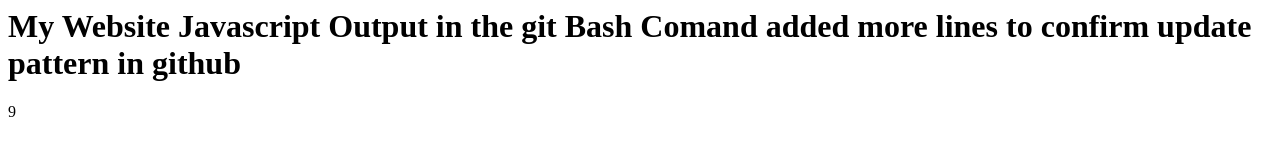
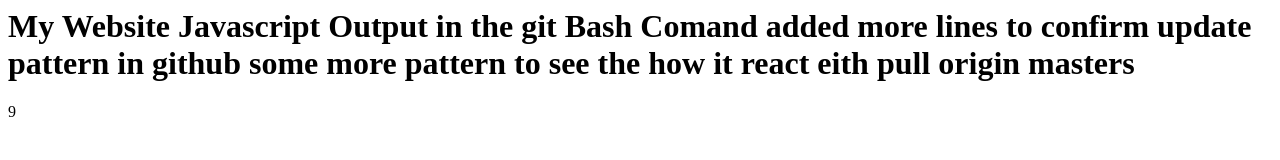
Before and after one commit to impr25/satellite_track, a plain HTML site: page index.html in a window 1280 px wide. Drawn offline with Linux system fonts and the light colour scheme.

Commit message:
Update index.html

```diff
--- a/index.html
+++ b/index.html
@@ -1,7 +1,7 @@
 <html>
 	<body>
 		<h1>
-			My Website Javascript Output in the git Bash Comand added more lines to confirm update pattern in github
+			My Website Javascript Output in the git Bash Comand added more lines to confirm update pattern in github some more pattern to see the how it react eith pull origin masters
 		</h1>
 		<p id ="cout">
 		</p>
```
